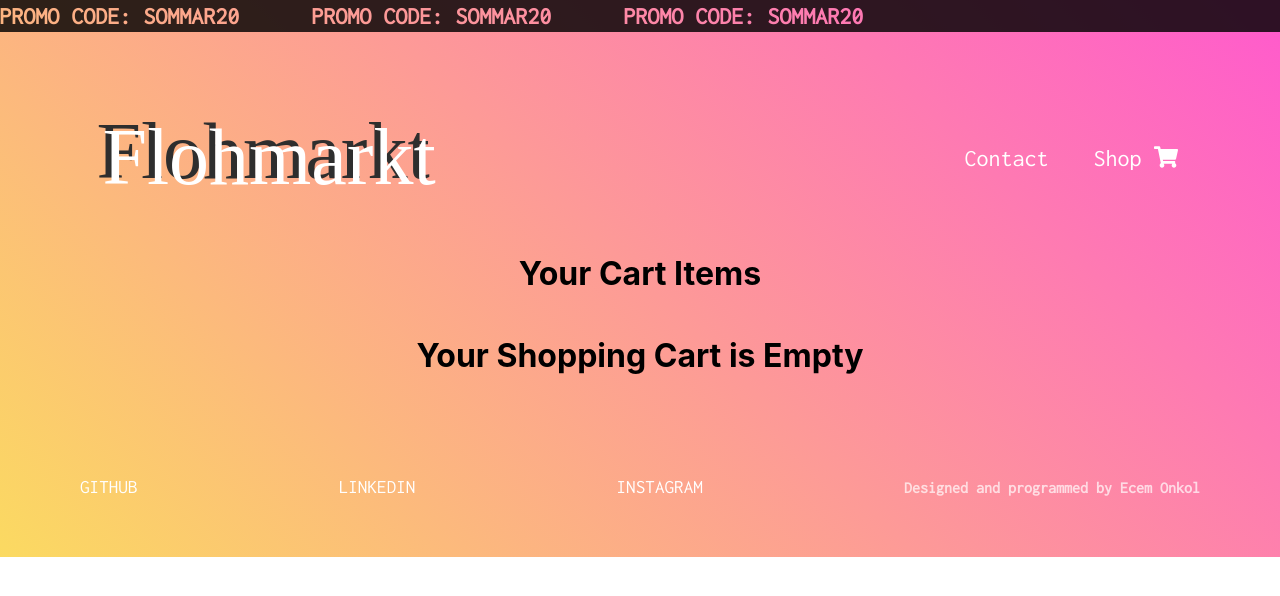
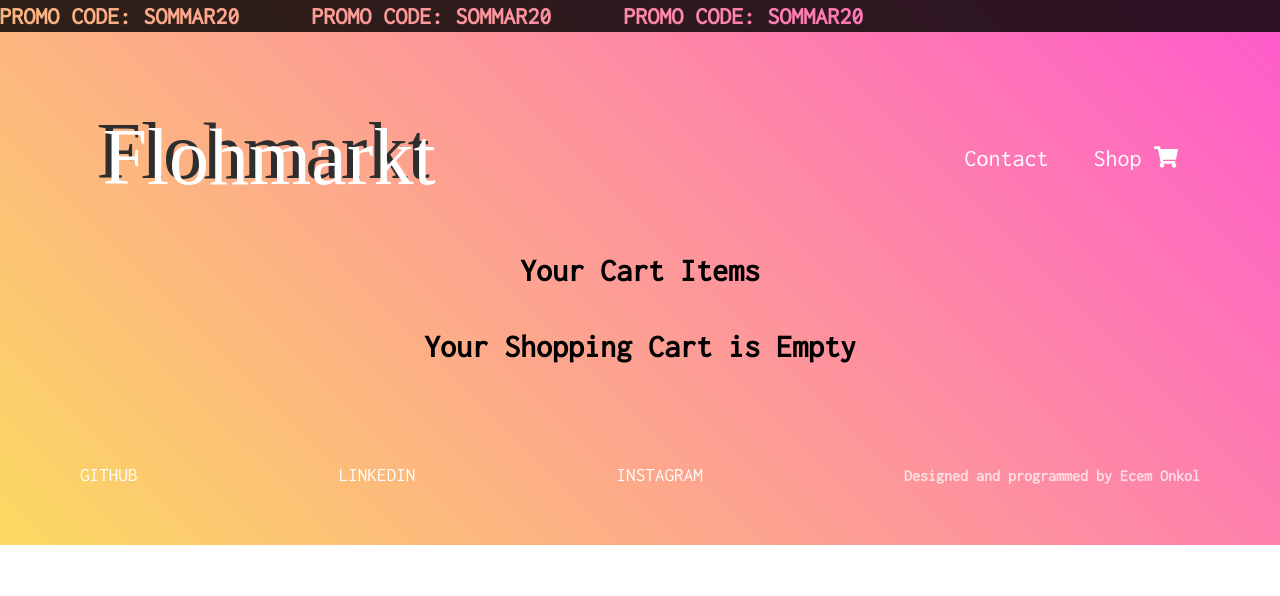
Before and after one commit to ecemonkol/Ecems-Flohmarkt-App, a React (Create React App) app in the folder flohmarkt-app/: page /cart in a window 1280 px wide. Shown: the top 596 px of the page. Built offline with nearby package versions, Linux system fonts and the light colour scheme; the HTML template or start-up script is replaced by a standard one; a web font is replaced by a local one.

Commit message:
Update cart.css

```diff
--- a/flohmarkt-app/src/pages/Cart/cart.css
+++ b/flohmarkt-app/src/pages/Cart/cart.css
@@ -3,6 +3,7 @@
     flex-direction: column;
     justify-content: center;
     align-items: center;
+    font-family: 'Inconsolata', monospace;
 }
 
 .cartItem {
```
